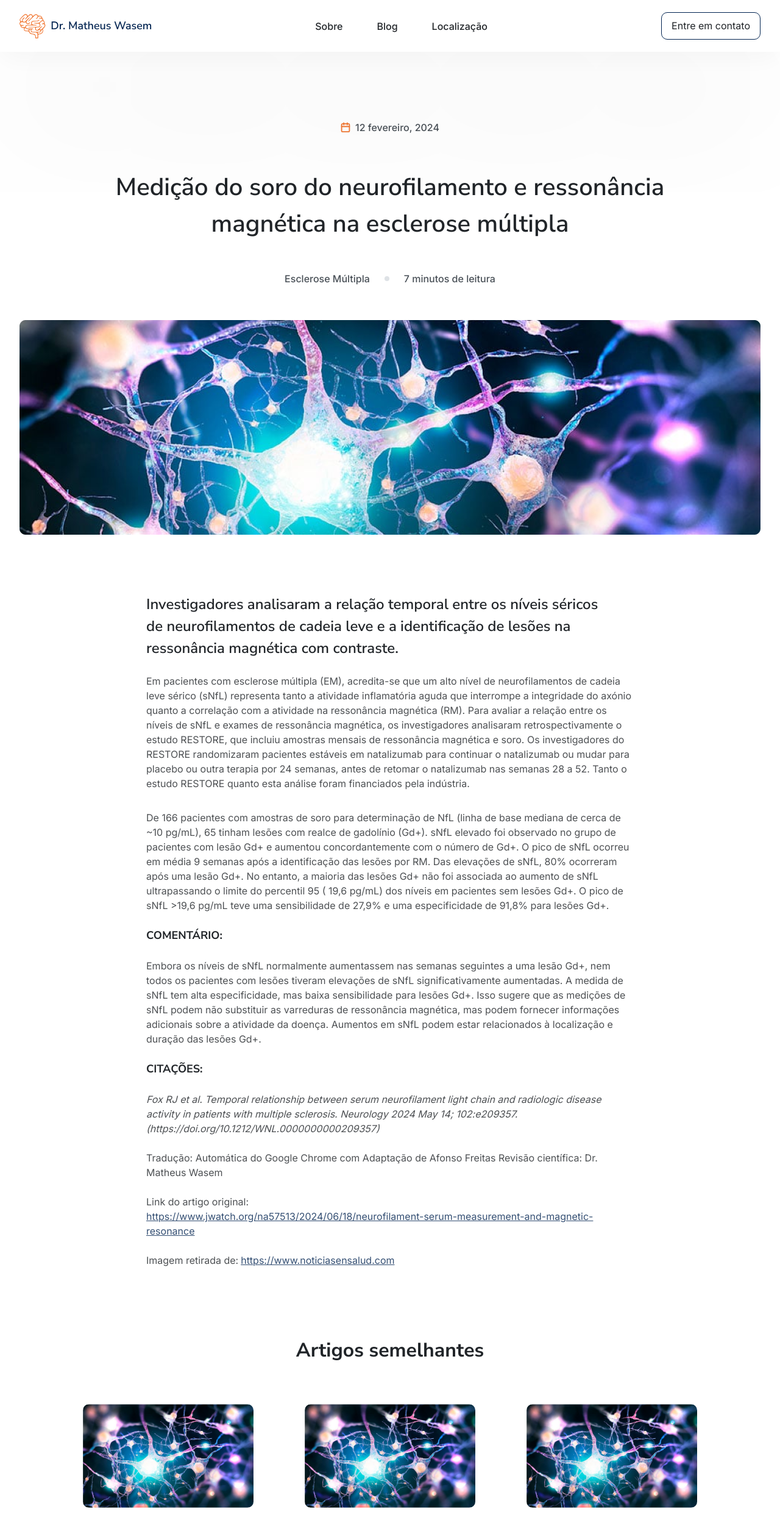
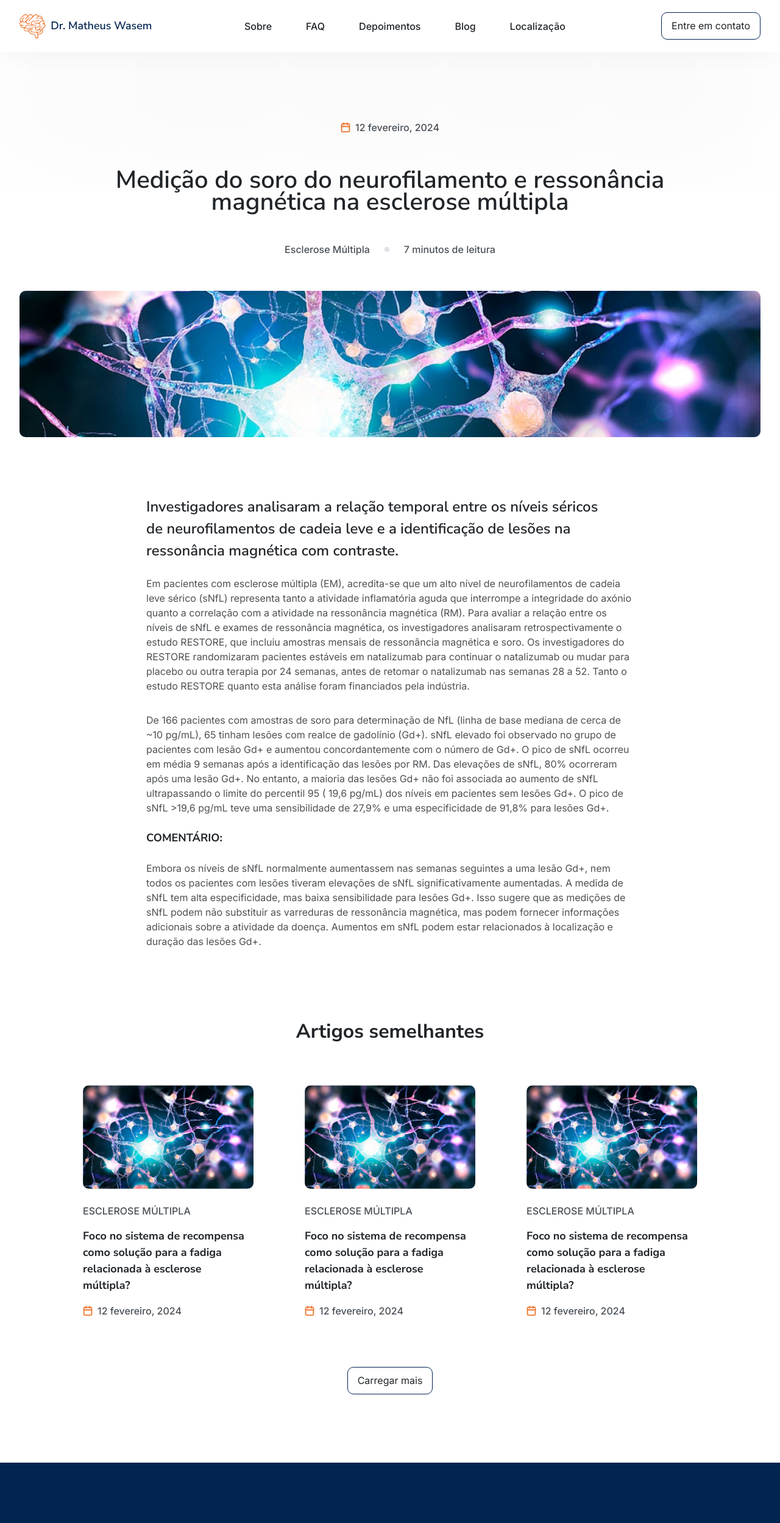
Before and after one commit to charlesalmeiida/dr-wasem, a Next.js app: page /blog/blog-post in a window 1280 px wide. Shown: the top 2498 px of the page at 61% size. Built offline with nearby package versions, Linux system fonts and the light colour scheme.

Commit message:
feat: responsive blog post page

```diff
--- a/src/components/Blog/CardsPost/CardPostLg.tsx
+++ b/src/components/Blog/CardsPost/CardPostLg.tsx
@@ -9,11 +9,11 @@ export function CardPostLg() {
       <Container>
         <Link
           href="/blog/blog-post"
-          className="flex justify-center items-center pb-28 gap-10"
+          className="flex flex-col md:flex-row justify-center items-center pb-14  lg:pb-28 gap-10"
         >
           <div className="overflow-hidden rounded-lg">
             <Image
-              className="hover:scale-105 transition-all max-w-[488px] object-cover"
+              className="hover:scale-105 transition-all max-w-[100%] lg:max-w-[488px] object-cover"
               src="/img/image-post-default.png"
               width={488}
               height={304}
--- a/src/components/Blog/Post/Post.tsx
+++ b/src/components/Blog/Post/Post.tsx
@@ -1,23 +1,22 @@
 import { Container } from "@/components/Global/GridContainer"
 import Image from "next/image"
-import Link from "next/link"
 import { TagCalendar } from "../TagCalendar"
 import { SimilarArticles } from "./SimilarArticles"
 
 export function Post() {
   return (
     <>
-      <section className="py-28">
+      <section className="py-14 md:py-28">
         <Container>
           <div className="text-center">
             <div className="mx-auto w-fit">
               <TagCalendar />
             </div>
-            <h2 className="font-nunito text-gray-950 font-semibold mt-14 max-w-[904px] mx-auto">
+            <h2 className="font-nunito text-gray-950 font-semibold mt-8 text-3xl md:text-[40px] md:mt-14 max-w-[904px] mx-auto">
               Medição do soro do neurofilamento e ressonância magnética na
               esclerose múltipla
             </h2>
-            <div className="flex items-center mx-auto w-fit gap-6 mt-12">
+            <div className="flex items-center mx-auto w-fit gap-6 mt-6 md:mt-12">
               <span className="font-inter text-base font-medium text-gray-900">
                 Esclerose Múltipla
               </span>
@@ -28,19 +27,19 @@ export function Post() {
             </div>
           </div>
           <Image
-            className="mt-14"
+            className="mt-14 h-[30vh] object-cover rounded-lg"
             src="/img/image-blog-post.png"
             width={1216}
             height={352}
             alt="Imagem do post do blog"
           />
-          <div className="flex flex-col items-start ml-52">
-            <h4 className="font-nunito font-semibold text-gray-950 mt-24 max-w-[747px]">
+          <div className="flex flex-col items-start ml-0 lg:ml-52">
+            <h4 className="font-nunito font-semibold text-gray-950 mt-14 lg:mt-24 max-w-[747px]">
               Investigadores analisaram a relação temporal entre os níveis
               séricos de neurofilamentos de cadeia leve e a identificação de
               lesões na ressonância magnética com contraste.
             </h4>
-            <div className="space-y-8 mt-6 font-inter text-base leading-6 text-gray-950 opacity-80 max-w-[800px]">
+            <div className="space-y-8 mt-6 font-inter text-base leading-6 text-gray-950 opacity-80 w-full max-w-[100%] lg:max-w-[800px]">
               <p>
                 Em pacientes com esclerose múltipla (EM), acredita-se que um
                 alto nível de neurofilamentos de cadeia leve sérico (sNfL)
@@ -74,7 +73,7 @@ export function Post() {
               <h6 className="font-nunito font-bold text-gray-950">
                 COMENTÁRIO:
               </h6>
-              <p className="font-inter text-base leading-6 text-gray-950 opacity-80 max-w-[800px]">
+              <p className="font-inter text-base leading-6 text-gray-950 opacity-80 w-full max-w-[100%] lg:max-w-[800px]">
                 Embora os níveis de sNfL normalmente aumentassem nas semanas
                 seguintes a uma lesão Gd+, nem todos os pacientes com lesões
                 tiveram elevações de sNfL significativamente aumentadas. A
@@ -86,43 +85,6 @@ export function Post() {
                 duração das lesões Gd+.
               </p>
             </div>
-            <div className="space-y-6 mt-6">
-              <h6 className="font-nunito font-bold text-gray-950">CITAÇÕES:</h6>
-              <p className="font-inter text-base leading-6 text-gray-950 opacity-80 max-w-[800px]">
-                <div className="space-y-6">
-                  <i className="block">
-                    Fox RJ et al. Temporal relationship between serum
-                    neurofilament light chain and radiologic disease activity in
-                    patients with multiple sclerosis. Neurology 2024 May 14;
-                    102:e209357. (https://doi.org/10.1212/WNL.0000000000209357)
-                  </i>
-                  <span className="block">
-                    Tradução: Automática do Google Chrome com Adaptação de
-                    Afonso Freitas Revisão científica: Dr. Matheus Wasem
-                  </span>
-                </div>
-                <div className="space-y-6 mt-6">
-                  <span className="block">Link do artigo original:</span>
-                  <Link
-                    className="font-inter text-base leading-6 text-blue underline max-w-[800px]"
-                    href={
-                      "https://www.jwatch.org/na57513/2024/06/18/neurofilament-serum-measurement-and-magnetic-resonance"
-                    }
-                  >
-                    https://www.jwatch.org/na57513/2024/06/18/neurofilament-serum-measurement-and-magnetic-resonance
-                  </Link>
-                </div>
-                <div className="mt-6">
-                  <span>Imagem retirada de:</span>
-                  <Link
-                    className="font-inter text-base leading-6 ml-1 text-blue underline max-w-[800px]"
-                    href={"https://www.noticiasensalud.com"}
-                  >
-                    https://www.noticiasensalud.com
-                  </Link>
-                </div>
-              </p>
-            </div>
           </div>
         </Container>
       </section>
--- a/src/components/Blog/Post/SimilarArticles.tsx
+++ b/src/components/Blog/Post/SimilarArticles.tsx
@@ -4,14 +4,14 @@ import { Button } from "@/components/Global/Button"
 
 export function SimilarArticles() {
   return (
-    <section className="pb-28">
+    <section className="pb-14 md:pb-28">
       <Container>
         <div className="text-center">
           <h3 className="font-nunito font-bold text-gray-950">
             Artigos semelhantes
           </h3>
         </div>
-        <div className="flex justify-center gap-[84px] mt-16">
+        <div className="flex flex-col w-fit mx-auto md:flex-row md:w-full md:mx-0 justify-center gap-14 md:gap-[84px] mt-16">
           <CardPostMd />
           <CardPostMd />
           <CardPostMd />
--- a/src/components/Blog/Search/Search.tsx
+++ b/src/components/Blog/Search/Search.tsx
@@ -3,7 +3,7 @@ import Image from "next/image"
 
 export function Search() {
   return (
-    <section className="py-28">
+    <section className="py-14 lg:py-28">
       <Container>
         <div className="text-center space-y-6">
           <h1 className="font-nunito font-bold text-orange">Blog</h1>
--- a/src/components/Global/Header/Header.tsx
+++ b/src/components/Global/Header/Header.tsx
@@ -10,7 +10,7 @@ export function Header() {
     <header className="py-5 shadow-shadowShape sticky top-0 bg-white z-10">
       <Container>
         <div className="flex justify-between w-full">
-          <div className="flex flex-1 justify-between items-center max-w-3xl">
+          <div className="flex flex-1 justify-between items-center max-w-4xl">
             <Link href="/">
               <Image
                 src="/svg/logo.svg"
@@ -23,6 +23,12 @@ export function Header() {
               <ul className="hidden lg:flex gap-14">
                 <ItemNav className="hover:text-gray-800 text-gray-950">
                   Sobre
+                </ItemNav>
+                <ItemNav className="hover:text-gray-800 text-gray-950">
+                  FAQ
+                </ItemNav>
+                <ItemNav className="hover:text-gray-800 text-gray-950">
+                  Depoimentos
                 </ItemNav>
                 <ItemNav className="hover:text-gray-800 text-gray-950">
                   Blog
--- a/src/pages/Blog.tsx
+++ b/src/pages/Blog.tsx
@@ -11,7 +11,7 @@ export default function BlogPage() {
       <Header />
       <Search />
       <CardPostLg />
-      <div className="flex justify-center gap-[84px]">
+      <div className="flex flex-col md:flex-row mx-auto md:mx-0 w-fit md:w-full justify-center gap-[84px]">
         <CardPostMd />
         <CardPostMd />
         <CardPostMd />
```
